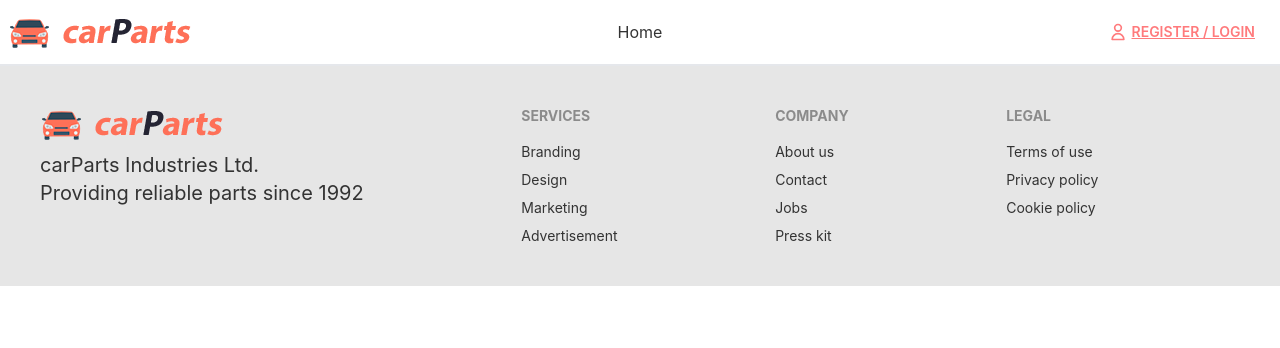
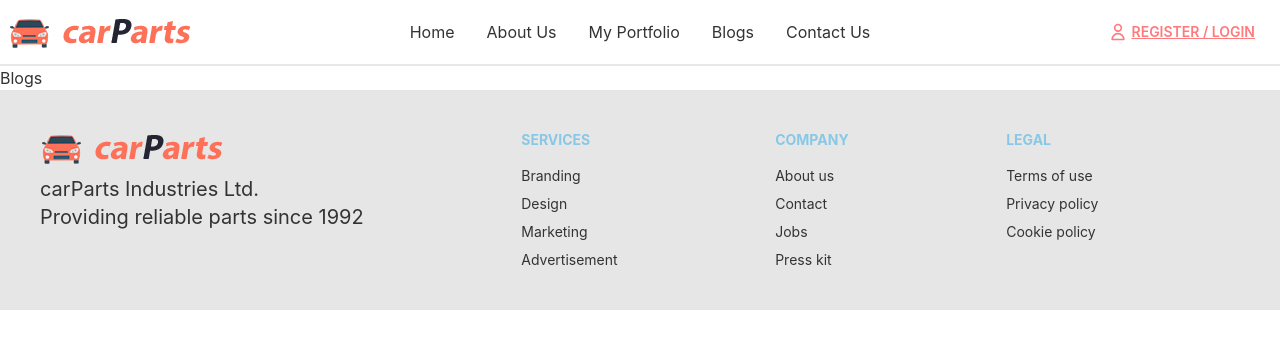
Before and after one commit to wdtahmid/carparts-client-public, a React (Create React App) app: page /blogs in a window 1280 px wide. Shown: the top 348 px of the page. Built offline with nearby package versions, Linux system fonts and the light colour scheme; no server answers.

Commit message:
Make the condition for admin and normal user

```diff
--- a/src/App.js
+++ b/src/App.js
@@ -15,6 +15,10 @@ import 'react-toastify/dist/ReactToastify.css';
 import { ToastContainer } from 'react-toastify';
 import AddToProfile from './Pages/Dashboard/AddToProfile';
 import UpdateProfile from './Pages/Dashboard/UpdateProfile';
+import MyPortFolio from './Pages/MyPortFolio/MyPortFolio';
+import Blogs from './Pages/Blogs/Blogs';
+import AboutUs from './Pages/AboutUs/AboutUs';
+import ContactUs from './Pages/ContactUs/ContactUs';
 
 function App() {
   return (
@@ -39,6 +43,10 @@ function App() {
           <Route path='/dashboard/myprofile/addtoprofile' element={<AddToProfile />}></Route>
           <Route path='/dashboard/myprofile/updateprofile' element={<UpdateProfile />}></Route>
         </Route>
+        <Route path='myportfolio' element={<MyPortFolio />}></Route>
+        <Route path='blogs' element={<Blogs />}></Route>
+        <Route path='aboutus' element={<AboutUs />}></Route>
+        <Route path='contactus' element={<ContactUs />}></Route>
 
 
         <Route path='/signin' element={<SignIn />}></Route>
--- /dev/null
+++ b/src/Pages/AboutUs/AboutUs.js
@@ -0,0 +1,11 @@
+import React from 'react';
+
+const AboutUs = () => {
+    return (
+        <div>
+            <h2>About Us</h2>
+        </div>
+    );
+};
+
+export default AboutUs;
--- /dev/null
+++ b/src/Pages/Blogs/Blogs.js
@@ -0,0 +1,11 @@
+import React from 'react';
+
+const Blogs = () => {
+    return (
+        <div>
+            <h2>Blogs</h2>
+        </div>
+    );
+};
+
+export default Blogs;
--- /dev/null
+++ b/src/Pages/ContactUs/ContactUs.js
@@ -0,0 +1,11 @@
+import React from 'react';
+
+const ContactUs = () => {
+    return (
+        <div>
+            <h2>Contact Us</h2>
+        </div>
+    );
+};
+
+export default ContactUs;
--- a/src/Pages/Dashboard/Dashboard.js
+++ b/src/Pages/Dashboard/Dashboard.js
@@ -1,8 +1,23 @@
 import React from 'react';
 import { Link, Outlet, useLocation } from 'react-router-dom';
+import { useAuthState } from 'react-firebase-hooks/auth';
+import auth from '../../hookes/firebase.init';
+import { useQuery } from 'react-query';
 
 const Dashboard = () => {
     const location = useLocation();
+    const [user] = useAuthState(auth);
+    const email = user.email;
+    const url = `http://localhost:5000/user?email=${email}`;
+
+    const { isLoading, error, data } = useQuery('adminOrUser', () => fetch(url).then(res => res.json()))
+
+    if (isLoading) return <p>Loading... Please wait...</p>
+    if (error) return 'An error has occurred: ' + error.message;
+
+    const admin = data.role;
+
+
     const pathName = location.pathname;
     const dashboardPath = '/dashboard';
     const dashboardPage = pathName === dashboardPath;
@@ -16,21 +31,37 @@ const Dashboard = () => {
                         <h2 className='text-4xl text-info mt-3'>{dashboardPage ? 'Dahsboard' : ''}</h2>
                         <Outlet />
                     </div>
+                    {admin ?
+
+                        'Admin' :
+
                         <div className="drawer-side">
+
                             <label htmlFor="dashboard" className="drawer-overlay"></label>
+
                             <ul className="menu gap-y-4 p-4 mr-12 overflow-y-auto w-64 bg-base-100 text-base-content">
+
                                 <li className='rounded-none'><Link to='/dashboard/myorders'>My Orders</Link></li>
+
                                 <li><Link to='/dashboard/addreview'>Add A Review</Link></li>
+
                                 <li><Link to='/dashboard/myprofile'>My Profile</Link></li>
+
                                 <div className="dropdown dropdown-hover">
+
                                     <label tabIndex="0" className="w-56 btn bg-primary border-0 rounded-none text-white">Add/Update Profile</label>
-                                <ul tabindex="0" className="dropdown-content gap-y-4 menu p-2 shadow bg-base-100 rounded-box w-56">
+                                    <ul tabIndex="0" className="dropdown-content gap-y-4 menu p-2 shadow bg-base-100 rounded-box w-56">
+
                                         <li><Link to='/dashboard/myprofile/addtoprofile'>Add To Profile</Link></li>
+
                                         <li><Link to='/dashboard/myprofile/updateprofile'>Update Profile</Link></li>
                                     </ul>
                                 </div>
+
                             </ul>
                         </div>
+                    }
+
                 </div>
             </div>
         </div>
--- a/src/Pages/Dashboard/MyOrders.js
+++ b/src/Pages/Dashboard/MyOrders.js
@@ -2,6 +2,7 @@
 import React, { useEffect, useState } from 'react';
 import { useAuthState } from "react-firebase-hooks/auth"
 import auth from '../../hookes/firebase.init';
+import { signOut } from 'firebase/auth';
 const MyOrders = () => {
     const [user] = useAuthState(auth);
     const email = user?.email;
@@ -15,6 +16,9 @@ const MyOrders = () => {
             })
             .then(data => {
                 setOrders(data);
+                if (data.message) {
+                    signOut(auth);
+                }
             })
     }, [email])
     return (
@@ -33,14 +37,14 @@ const MyOrders = () => {
                     </thead>
                     <tbody>
                         {
-                            orders.map((order, index) => <tr key={order._id}>
+                            orders?.map((order, index) => <tr key={order._id}>
                                 <th>{index + 1}</th>
                                 <td>{order.partsName}</td>
                                 <td>{order.order}</td>
                                 <td>${parseInt(order.order) * order.unitPrice}</td>
                                 <td className='flex gap-x-2'>
-                                    <button class="btn btn-info text-white rounded-none btn-xs">Pay</button>
-                                    <button class="btn btn-primary text-white rounded-none btn-xs">Cancel</button>
+                                    <button className="btn btn-info text-white rounded-none btn-xs">Pay</button>
+                                    <button className="btn btn-primary text-white rounded-none btn-xs">Cancel</button>
                                 </td>
                             </tr>)
                         }
--- a/src/Pages/Dashboard/MyProfile.js
+++ b/src/Pages/Dashboard/MyProfile.js
@@ -23,9 +23,9 @@ const MyProfile = () => {
     return (
         <div>
             <h2 className='text-3xl text-primary mt-3 uppercase font-semibold mb-4'>My Profile</h2>
-            <div class="hero bg-base-200">
-                <div class="hero-content items-start justify-start w-full gap-10 flex-col md:flex-row">
-                    <img src={data[0]?.image ? data[0].image : 'https://via.placeholder.com/150'} class="max-w-sm rounded-lg shadow-2xl" alt='' />
+            <div className="hero bg-base-200">
+                <div className="hero-content items-start justify-start w-full gap-10 flex-col md:flex-row">
+                    <img src={data[0]?.image ? data[0].image : 'https://via.placeholder.com/150'} className="max-w-sm rounded-lg shadow-2xl" alt='' />
                     <div className='flex flex-col gap-y-4'>
                         <h2 className='flex gap-x-3'><span><UserIcon className='w-6 h-6'></UserIcon></span> <span> {user?.displayName}</span></h2>
                         <h2 className='flex gap-x-3'><span><AtSymbolIcon className='w-6 h-6'></AtSymbolIcon></span> <span>{user?.email}</span> </h2>
--- /dev/null
+++ b/src/Pages/MyPortFolio/MyPortFolio.js
@@ -0,0 +1,11 @@
+import React from 'react';
+
+const MyPortFolio = () => {
+    return (
+        <div>
+            <h2>My Portfolio</h2>
+        </div>
+    );
+};
+
+export default MyPortFolio;
--- a/src/components/shared/Footer/Footer.js
+++ b/src/components/shared/Footer/Footer.js
@@ -4,30 +4,30 @@ import logo from '../../../assets/images/carpartslogo.png'
 const Footer = () => {
     return (
         <div className='bg-base-200'>
-            <footer class="footer max-w-screen-xl mx-auto p-10 text-base-content">
+            <footer className="footer max-w-screen-xl mx-auto p-10 text-base-content">
                 <div>
                     <img src={logo} alt="" />
                     <p className='text-xl'>carParts Industries Ltd.<br />Providing reliable parts since 1992</p>
                 </div>
                 <div>
-                    <span class="footer-title">Services</span>
-                    <a class="link link-hover">Branding</a>
-                    <a class="link link-hover">Design</a>
-                    <a class="link link-hover">Marketing</a>
-                    <a class="link link-hover">Advertisement</a>
+                    <span className="footer-title text-info">Services</span>
+                    <a className="link link-hover">Branding</a>
+                    <a className="link link-hover">Design</a>
+                    <a className="link link-hover">Marketing</a>
+                    <a className="link link-hover">Advertisement</a>
                 </div>
                 <div>
-                    <span class="footer-title">Company</span>
-                    <a class="link link-hover">About us</a>
-                    <a class="link link-hover">Contact</a>
-                    <a class="link link-hover">Jobs</a>
-                    <a class="link link-hover">Press kit</a>
+                    <span className="footer-title text-info">Company</span>
+                    <a className="link link-hover">About us</a>
+                    <a className="link link-hover">Contact</a>
+                    <a className="link link-hover">Jobs</a>
+                    <a className="link link-hover">Press kit</a>
                 </div>
                 <div>
-                    <span class="footer-title">Legal</span>
-                    <a class="link link-hover">Terms of use</a>
-                    <a class="link link-hover">Privacy policy</a>
-                    <a class="link link-hover">Cookie policy</a>
+                    <span className="footer-title text-info">Legal</span>
+                    <a className="link link-hover">Terms of use</a>
+                    <a className="link link-hover">Privacy policy</a>
+                    <a className="link link-hover">Cookie policy</a>
                 </div>
             </footer>
         </div>
--- a/src/components/shared/Header/Header.js
+++ b/src/components/shared/Header/Header.js
@@ -17,6 +17,10 @@ const Header = () => {
     const navigation = <>
         <li><Link to='/'>Home</Link></li>
         {user ? <li> <Link to='/dashboard'>Dashboard</Link></li> : ''}
+        <li><Link to='/aboutus'>About Us</Link></li>
+        <li><Link to='/myportfolio'>My Portfolio</Link></li>
+        <li><Link to='/blogs'>Blogs</Link></li>
+        <li><Link to='/contactus'>Contact Us</Link></li>
     </>
     const location = useLocation();
     const pathName = location.pathname;
```
Lines whose indentation alone changed are shown as unchanged.
